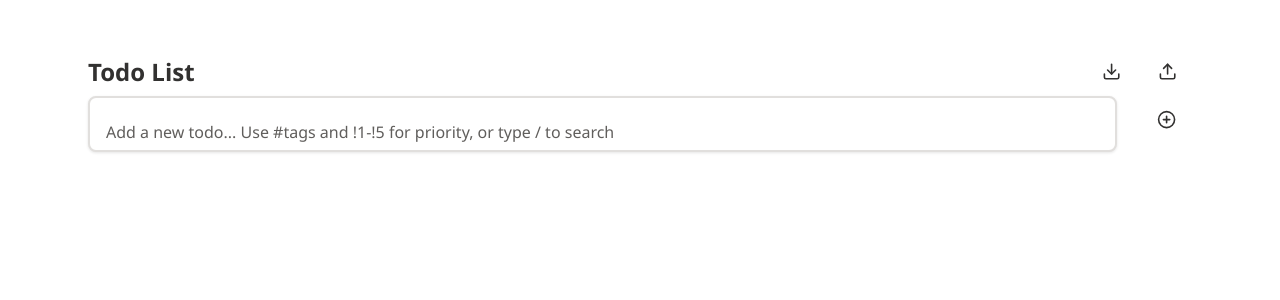
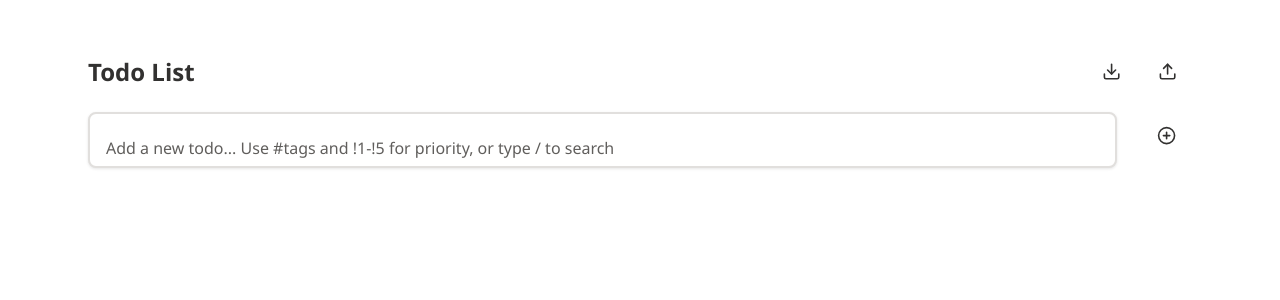
Before and after one commit to richardjkendall/todoapp, a React (Vite) app: page / in a window 1280 px wide. Shown: the top 300 px of the page. Built offline with nearby package versions, Linux system fonts and the light colour scheme.

Commit message:
more UI tweaks bug fixes and new favicon

```diff
--- a/src/App.jsx
+++ b/src/App.jsx
@@ -42,13 +42,17 @@ const AppContent = () => {
       <Container>
         <StickyHeader
           actions={<ExportImport todos={allTodos} onImportTodos={importTodos} />}
+          forceSticky={searchActive}
         >
           <TodoForm
+            key="todo-form"
             onAddTodo={addTodo}
             onSearch={searchTodos}
             onClearSearch={clearSearch}
             searchActive={searchActive}
           />
+        </StickyHeader>
+
         {searchActive && (
           <SearchIndicator isEmpty={todos.length === 0}>
             <SearchIcon />
@@ -58,7 +62,6 @@ const AppContent = () => {
             }
           </SearchIndicator>
         )}
-        </StickyHeader>
 
         <ContentArea>
           <TodoList
--- a/src/components/StickyHeader.jsx
+++ b/src/components/StickyHeader.jsx
@@ -1,4 +1,4 @@
-import { useEffect, useRef } from 'react'
+import { useEffect, useRef, useState } from 'react'
 import styled, { useTheme } from 'styled-components'
 import useScrollSpy from '../hooks/useScrollSpy'
 
@@ -49,6 +49,7 @@ const CompactHeader = styled.div`
   gap: ${props => props.theme.spacing.md};
   width: 100%;
   min-height: fit-content;
+  flex-wrap: wrap;
 
   ${props => !props.isSticky && `
     justify-content: space-between;
@@ -56,6 +57,7 @@ const CompactHeader = styled.div`
 
   ${props => props.isSticky && `
     gap: ${props.theme.spacing.lg};
+    flex-wrap: nowrap;
   `}
 `
 
@@ -67,6 +69,7 @@ const CompactTitle = styled.h1`
   margin: 0;
   transition: all 0.4s cubic-bezier(0.25, 0.46, 0.45, 0.94);
   flex-shrink: 0;
+  order: 1;
 
   ${props => !props.isSticky && `
     color: ${props.theme.colors.text.primary};
@@ -89,23 +92,28 @@ const FormContainer = styled.div`
   flex-direction: column;
 
   ${props => props.isSticky && `
-    transform: scale(0.98);
+    transform: scale(0.95);
+    order: 2;
+    align-self: center;
 
     button {
       color: white !important;
+      align-self: center;
+      height: 2.5rem;
+      padding: 0.5rem;
     }
 
-    input, textarea {
-      color: white !important;
-
-      &::placeholder {
-        color: rgba(255, 255, 255, 0.7) !important;
-      }
+    textarea {
+      min-height: 40px;
+      transition: height 0.1s ease;
     }
   `}
 
   ${props => !props.isSticky && `
     transform: scale(1);
+    order: 3;
+    width: 100%;
+    flex-basis: 100%;
     margin-bottom: ${props.theme.spacing.xl};
 
     @media (min-width: 768px) {
@@ -120,14 +128,33 @@ const ActionsContainer = styled.div`
   align-items: center;
 
   ${props => props.isSticky && `
+    order: 3;
+    align-self: center;
     * {
       color: white !important;
     }
   `}
+
+  ${props => !props.isSticky && `
+    order: 2;
+    align-self: center;
+  `}
 `
 
-const StickyHeader = ({ children, actions }) => {
+const StickyHeader = ({ children, actions, forceSticky = false }) => {
   const { isScrolled } = useScrollSpy(60)
+  const [hasBeenSticky, setHasBeenSticky] = useState(false)
+
+  // Once sticky due to scroll, stay sticky if search is active
+  const shouldBeSticky = isScrolled || (hasBeenSticky && forceSticky)
+
+  useEffect(() => {
+    if (isScrolled) {
+      setHasBeenSticky(true)
+    } else if (!forceSticky) {
+      setHasBeenSticky(false)
+    }
+  }, [isScrolled, forceSticky])
   const contentRef = useRef(null)
   const placeholderRef = useRef(null)
   const theme = useTheme()
@@ -135,41 +162,27 @@ const StickyHeader = ({ children, actions }) => {
   useEffect(() => {
     if (contentRef.current && placeholderRef.current) {
       const height = contentRef.current.offsetHeight
-      if (isScrolled) {
+      if (shouldBeSticky) {
         placeholderRef.current.style.height = `${height}px`
       } else {
         placeholderRef.current.style.height = '0px'
       }
     }
-  }, [isScrolled])
+  }, [shouldBeSticky])
 
   return (
     <StickyContainer>
       <StickyPlaceholder ref={placeholderRef} />
-      <StickyContent ref={contentRef} isSticky={isScrolled} theme={{...theme, isDark: theme.colors.background === '#1E1E1E'}}>
-        {isScrolled ? (
-          <CompactHeader isSticky={isScrolled}>
-            <CompactTitle isSticky={isScrolled}>Todo List</CompactTitle>
-            <FormContainer isSticky={isScrolled}>
-              {children}
-            </FormContainer>
-            <ActionsContainer isSticky={isScrolled}>
-              {actions}
-            </ActionsContainer>
-          </CompactHeader>
-        ) : (
-          <>
-            <CompactHeader isSticky={isScrolled}>
-              <CompactTitle isSticky={isScrolled}>Todo List</CompactTitle>
-              <ActionsContainer isSticky={isScrolled}>
-                {actions}
-              </ActionsContainer>
-            </CompactHeader>
-            <FormContainer isSticky={isScrolled}>
-              {children}
-            </FormContainer>
-          </>
-        )}
+      <StickyContent ref={contentRef} isSticky={shouldBeSticky} theme={{...theme, isDark: theme.colors.background === '#1E1E1E'}}>
+<CompactHeader isSticky={shouldBeSticky}>
+          <CompactTitle isSticky={shouldBeSticky}>Todo List</CompactTitle>
+          <ActionsContainer isSticky={shouldBeSticky}>
+            {actions}
+          </ActionsContainer>
+          <FormContainer isSticky={shouldBeSticky}>
+            {children}
+          </FormContainer>
+        </CompactHeader>
       </StickyContent>
     </StickyContainer>
   )
--- a/src/components/TodoForm.jsx
+++ b/src/components/TodoForm.jsx
@@ -1,4 +1,4 @@
-import { useState, useRef } from 'react'
+import { useState, useRef, useEffect } from 'react'
 import { Form, FormRow, InputContainer, Textarea, Button } from '../styles/TodoStyles'
 import InputHelper from './InputHelper'
 import { PlusIcon, SearchIcon } from './Icons'
@@ -48,17 +48,19 @@ const TodoForm = ({ onAddTodo, onSearch, searchActive, onClearSearch }) => {
     const newIsSearchMode = value.startsWith('/')
     if (newIsSearchMode !== isSearchMode) {
       setIsSearchMode(newIsSearchMode)
-      if (!newIsSearchMode) {
-        onClearSearch()
-      }
     }
 
     // Live search if in search mode
-    if (newIsSearchMode && value.length > 1) {
-      const searchTerm = value.slice(1).trim()
-      onSearch(searchTerm)
-      setShowHelper(false) // Hide helper when search starts returning results
-    } else if (!newIsSearchMode) {
+    if (newIsSearchMode) {
+      if (value.length > 1) {
+        const searchTerm = value.slice(1).trim()
+        onSearch(searchTerm)
+        setShowHelper(false) // Hide helper when search starts returning results
+      } else {
+        // User just typed '/' - don't search yet, but don't clear either
+        setShowHelper(true)
+      }
+    } else {
       onClearSearch()
       // Show helper again when not in search mode and focused
       if (isFocused) {
@@ -88,7 +90,7 @@ const TodoForm = ({ onAddTodo, onSearch, searchActive, onClearSearch }) => {
               setIsFocused(true)
               setShowHelper(true)
             }}
-            onBlur={() => {
+            onBlur={(e) => {
               setIsFocused(false)
               // Delay hiding to allow clicking on helper
               setTimeout(() => setShowHelper(false), 150)
```
Lines whose indentation alone changed are shown as unchanged.
